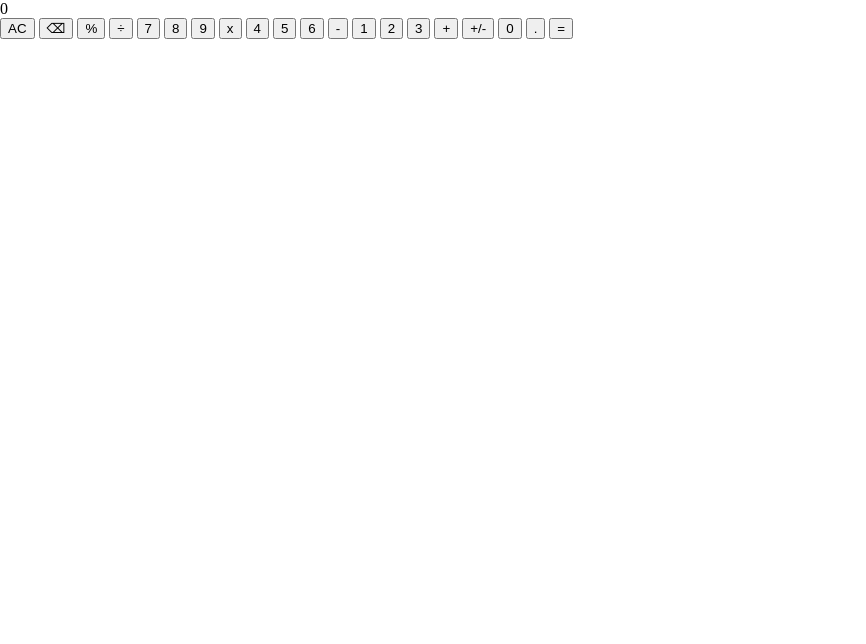
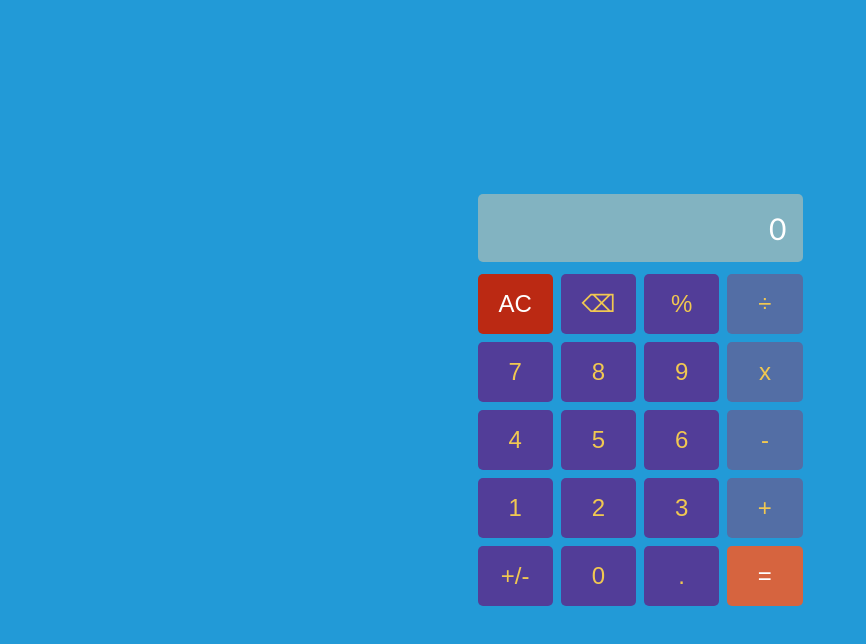
Before and after one commit to smith109/calculator, a plain HTML site: page index.html in a window 1280 px wide. Shown: the whole page, without its empty margins (0-866 px from the left). Drawn offline with Linux system fonts and the light colour scheme.

Commit message:
Add styles to the calculator body

```diff
--- a/css/styles.css
+++ b/css/styles.css
@@ -2,3 +2,79 @@
   margin: 0;
   box-sizing: border-box;
 }
+
+body {
+  display: flex;
+  min-height: 100dvh;
+  align-items: center;
+  justify-content: center;
+  background-color: #229ad7;
+  color: #ffffff;
+  font-family: ui-rounded, 'Hiragino Maru Gothic ProN', Quicksand,
+   Comfortaa, Manjari, 'Arial Rounded MT', 'Arial Rounded MT Bold',
+   Calibri, source-sans-pro, sans-serif;
+}
+
+div.calculator {
+  width: 325px;
+}
+
+.calculator .display,
+.keypad button {
+  padding: 16px;
+  border-radius: 5px;
+}
+
+.calculator .display {
+  background-color: #9ab9bccc;
+  margin-bottom: 12px;
+  text-align: right;
+  font-size: 30px;
+}
+
+.calculator .keypad {
+  display: flex;
+  flex-wrap: wrap;
+  gap: 8px;
+}
+
+.keypad button {
+  background-color: #523d98;
+  color: #f1c851;
+  cursor: pointer;
+  font-size: 24px;
+  flex: 1 1 60px;
+  outline: 0;
+  border: 0;
+}
+
+.keypad button:hover {
+  background-color: #795ebd;
+  color: #ffffff;
+}
+
+.keypad .equals {
+  background-color: #d6643f;
+  color: #ffffff;
+}
+
+.keypad .equals:hover {
+  background-color: #f37c4c;
+}
+
+.keypad .clear {
+  background-color: #bb2913;
+  color: #ffffff;
+}
+
+.keypad .clear:hover {
+  background-color: #f1523d;
+}
+
+.keypad .operator {
+  background-color: #536ea5;
+}
+
+.keypad .operator:hover {
+  background-color: #5d7bba;
+}
```
